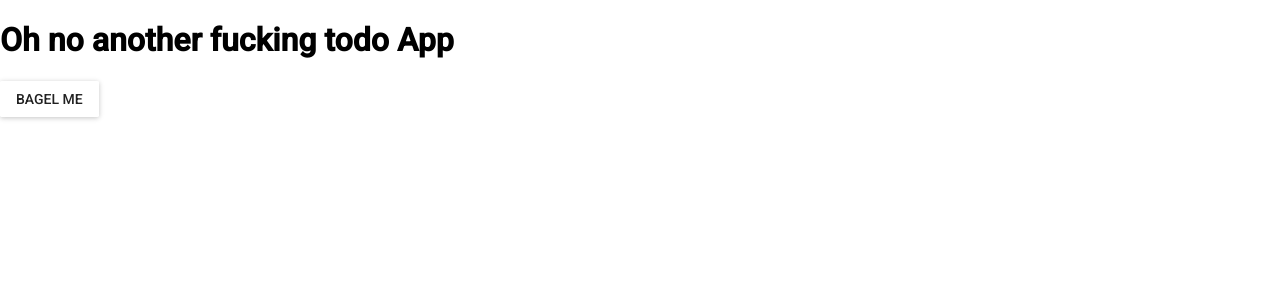
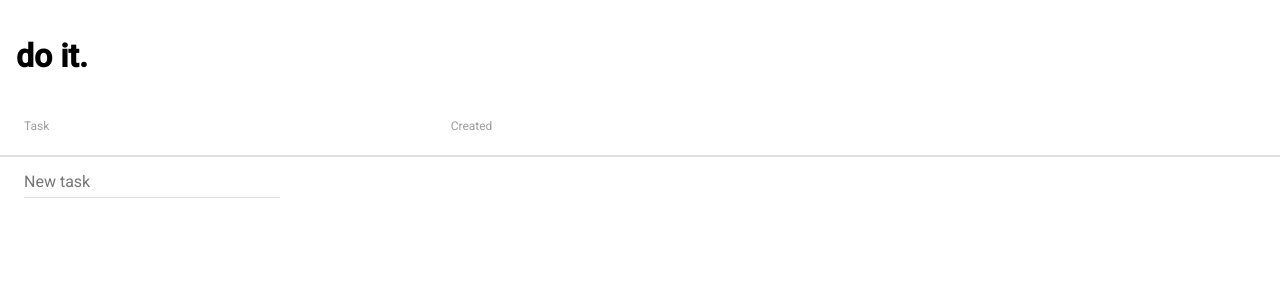
Before and after one commit to timrourke/do-it, a React (Create React App) app: page / in a window 1280 px wide. Shown: the top 300 px of the page. Built offline with nearby package versions, Linux system fonts and the light colour scheme.

Commit message:
Roughing out basic functionality

```diff
--- a/public/index.html
+++ b/public/index.html
@@ -4,22 +4,9 @@
     <meta charset="utf-8">
     <meta name="viewport" content="width=device-width, initial-scale=1, shrink-to-fit=no">
     <meta name="theme-color" content="#000000">
-    <!--
-      manifest.json provides metadata used when your web app is added to the
-      homescreen on Android. See https://developers.google.com/web/fundamentals/engage-and-retain/web-app-manifest/
-    -->
     <link rel="manifest" href="%PUBLIC_URL%/manifest.json">
     <link rel="shortcut icon" href="%PUBLIC_URL%/favicon.ico">
-    <!--
-      Notice the use of %PUBLIC_URL% in the tags above.
-      It will be replaced with the URL of the `public` folder during the build.
-      Only files inside the `public` folder can be referenced from the HTML.
-
-      Unlike "/favicon.ico" or "favicon.ico", "%PUBLIC_URL%/favicon.ico" will
-      work correctly both with client-side routing and a non-root public URL.
-      Learn how to configure a non-root public URL by running `npm run build`.
-    -->
-    <title>fucking do it</title>
+    <title>do it.</title>
 		<link href="https://fonts.googleapis.com/css?family=Roboto:300,400,500" rel="stylesheet">
   </head>
   <body>
@@ -27,15 +14,5 @@
       You need to enable JavaScript to run this app.
     </noscript>
     <div id="root"></div>
-    <!--
-      This HTML file is a template.
-      If you open it directly in the browser, you will see an empty page.
-
-      You can add webfonts, meta tags, or analytics to this file.
-      The build step will place the bundled scripts into the <body> tag.
-
-      To begin the development, run `npm start` or `yarn start`.
-      To create a production bundle, use `npm run build` or `yarn build`.
-    -->
   </body>
 </html>
--- a/src/App.js
+++ b/src/App.js
@@ -1,6 +1,6 @@
 import React, { Component } from 'react';
 import MuiThemeProvider from 'material-ui/styles/MuiThemeProvider';
-import RaisedButton from 'material-ui/RaisedButton';
+import TodoList from './TodoList/TodoList';
 import './App.css';
 
 class App extends Component {
@@ -9,9 +9,9 @@ class App extends Component {
       <MuiThemeProvider>
         <div className="App">
           <header className="App-header">
-            <h1 className="App-title">Oh no another fucking todo App</h1>
+            <h1 className="App-title">do it.</h1>
           </header>
-          <RaisedButton label="Bagel me" />
+          <TodoList />
         </div>
       </MuiThemeProvider>
     );
--- a/src/App.scss
+++ b/src/App.scss
@@ -0,0 +1,3 @@
+.App-header {
+  padding: 1em 1em 0 1em;
+}
--- /dev/null
+++ b/src/TodoList/TodoList.js
@@ -0,0 +1,170 @@
+import React, { Component } from 'react';
+import moment from 'moment';
+import uuid from 'uuid';
+import RaisedButton from 'material-ui/RaisedButton';
+import {
+  Table,
+  TableBody,
+  TableFooter,
+  TableHeader,
+  TableHeaderColumn,
+  TableRow,
+  TableRowColumn,
+} from 'material-ui/Table';
+import TextField from 'material-ui/TextField';
+
+/**
+ * @type {String}
+ * @final
+ */
+const ERROR_FIELD_REQUIRED = 'This field is required';
+
+/**
+ * A todo list
+ *
+ * @extends React.Component
+ */
+class TodoList extends Component {
+  /**
+   * Constructor
+   *
+   * @param {Object} props
+   */
+  constructor(props) {
+    super(props);
+
+    this.state = {
+      addNewTodoTaskError: '',
+      newTodoTask: '',
+      tasks: []
+    };
+
+    this.addNewTodoTask = this.addNewTodoTask.bind(this);
+    this.deleteTodoTask = this.deleteTodoTask.bind(this);
+    this.setNewTodoTask = this.setNewTodoTask.bind(this);
+  }
+
+  /**
+   * Add a new todo task
+   *
+   * @param {Object} event
+   */
+  addNewTodoTask(event) {
+    event.preventDefault();
+
+    // Display an error if the task is empty
+    if (!this.state.newTodoTask.trim().length) {
+      this.setState({
+        addNewTodoTaskError: ERROR_FIELD_REQUIRED,
+        newTodoTask: '',
+        tasks: this.state.tasks,
+      });
+
+      return;
+    }
+
+    const newTasks = this.state.tasks
+      .slice()
+      .concat({
+        id: uuid.v1(),
+        task: this.state.newTodoTask,
+        createdDate: new Date(),
+      });
+
+    this.setState({
+      addNewTodoTaskError: '',
+      newTodoTask: '',
+      tasks: newTasks,
+    });
+  }
+
+  deleteTodoTask(todoId) {
+    const newTasks = this.state.tasks
+      .slice()
+      .filter((task) => {
+        return task.id !== todoId;
+      });
+
+    this.setState({
+      addNewTodoTaskError: this.state.addNewTodoTask,
+      newTodoTask: this.state.newTodoTask,
+      tasks: newTasks,
+    });
+  }
+
+  /**
+   * Set the task for the new event
+   *
+   * @param {Object} event
+   */
+  setNewTodoTask(event) {
+    this.setState({
+      addNewTodoTaskError: (event.target.value.trim().length) ?
+        '' :
+        this.state.addNewTodoTaskError,
+      newTodoTask: event.target.value,
+      tasks: this.state.tasks,
+    });
+  }
+
+  render() {
+    return (
+      <div className="TodoList">
+				<Table
+					fixedHeader={true}
+					fixedFooter={true}
+          selectable={false}
+          multiSelectable={false}
+				>
+          <TableHeader
+            displaySelectAll={false}
+            adjustForCheckbox={false}
+          >
+            <TableRow>
+              <TableHeaderColumn>Task</TableHeaderColumn>
+              <TableHeaderColumn>Created</TableHeaderColumn>
+              <TableHeaderColumn></TableHeaderColumn>
+            </TableRow>
+          </TableHeader>
+          <TableBody
+            displayRowCheckbox={false}
+            deselectOnClickaway={false}
+            stripedRows={true}
+          >
+            {this.state.tasks.map((row) => (
+              <TableRow key={row.id}>
+                <TableRowColumn>{row.task}</TableRowColumn>
+                <TableRowColumn>{new moment(row.createdDate).format('lll')}</TableRowColumn>
+                <TableRowColumn>
+                  <RaisedButton
+                    label="Delete"
+                    onClick={() => this.deleteTodoTask(row.id)}
+                  />
+                </TableRowColumn>
+              </TableRow>
+            ))}
+          </TableBody>
+          <TableFooter
+            adjustForCheckbox={false}
+          >
+            <TableRow>
+              <TableRowColumn>
+                <form onSubmit={this.addNewTodoTask}>
+                  <TextField
+                    errorText={this.state.addNewTodoTaskError}
+                    name="add-new-task"
+                    placeholder="New task"
+                    value={this.state.newTodoTask}
+                    onChange={this.setNewTodoTask}
+                  />
+                </form>
+              </TableRowColumn>
+            </TableRow>
+          </TableFooter>
+        </Table>
+      </div>
+    );
+  }
+}
+
+export default TodoList;
```
